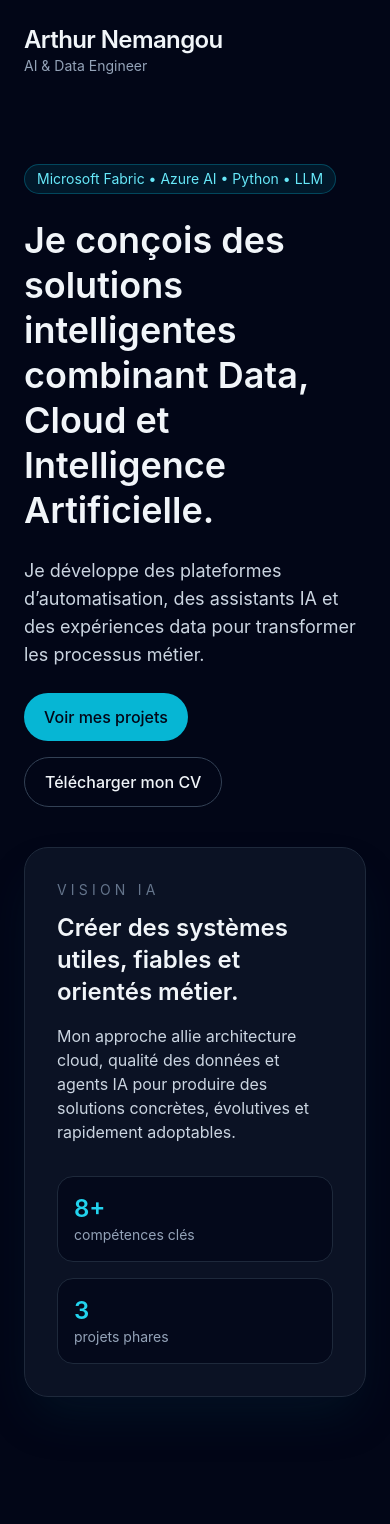
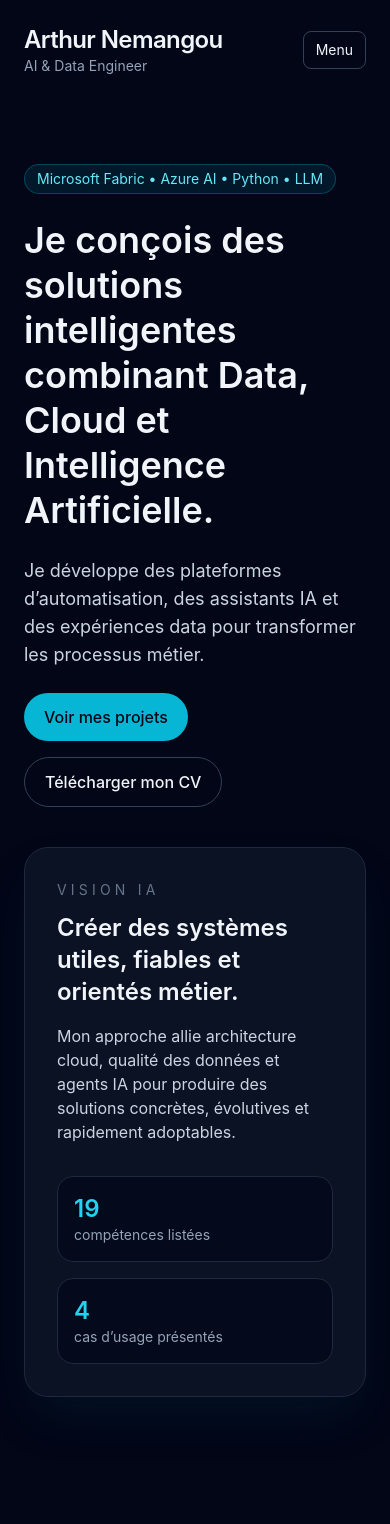
Before and after one commit to NTAF8891/NtafPortfolio, a React (Vite) app: page / in a window 390 px wide. Shown: the top 1524 px of the page. Built offline with nearby package versions, Linux system fonts and the light colour scheme.

Commit message:
Improve portfolio content and mobile navigation

```diff
--- a/src/App.jsx
+++ b/src/App.jsx
@@ -1,3 +1,5 @@
+import { useState } from 'react';
+
 const skills = [
   {
     title: 'IA & LLM',
@@ -23,7 +25,7 @@ const projects = [
     description:
       'Une plateforme de supervision intelligente combinant automatisation, analytics et agents IA pour accélérer la prise de décision opérationnelle.',
     stack: ['Azure', 'Python', 'Fabric', 'Power BI'],
-    result: 'Réduction du temps d’analyse et meilleure visibilité sur les KPIs métiers.',
+    result: 'Faciliter le suivi des indicateurs et la prise de décision opérationnelle.',
     accent: 'Pilotage intelligent',
   },
   {
@@ -31,7 +33,7 @@ const projects = [
     description:
       'Assistant conversationnel basé sur un moteur RAG pour répondre à partir de documents métier avec un contexte fiable et traçable.',
     stack: ['Azure AI', 'Python', 'Streamlit'],
-    result: 'Accélération de l’accès à l’information et amélioration de la qualité des réponses.',
+    result: 'Retrouver plus facilement des informations pertinentes dans des documents métier.',
     accent: 'Recherche documentaire',
   },
   {
@@ -39,7 +41,7 @@ const projects = [
     description:
       'Tableau de bord analytique conçu pour suivre des indicateurs clés, automatiser les rapports et transformer les données brutes en décisions.',
     stack: ['Power BI', 'SQL','Python', 'Fabric'],
-    result: 'Visualisation claire, reporting plus rapide et exploitation plus simple des données.',
+    result: 'Rendre les indicateurs plus lisibles et simplifier le suivi de l’activité.',
     accent: 'Business Intelligence',
   },
   {
@@ -47,26 +49,48 @@ const projects = [
     description:
       'Automatisation de workflows métier avec des agents IA capables d’orchestrer des tâches, d’enrichir des données et de réduire la friction opérationnelle.',
     stack: ['LLM', 'Azure AI', 'Python', 'LangChain'],
-    result: 'Gain de productivité et réduction des tâches répétitives.',
+    result: 'Automatiser certaines tâches répétitives dans des workflows métier.',
     accent: 'Automation',
   },
 ];
 
 function App() {
+  const [isMenuOpen, setIsMenuOpen] = useState(false);
+
+  const closeMenu = () => setIsMenuOpen(false);
+
   return (
     <div className="min-h-screen bg-slate-950 text-slate-100">
-      <header className="mx-auto flex max-w-7xl items-center justify-between px-6 py-6 lg:px-8">
+      <header className="relative mx-auto flex max-w-7xl items-center justify-between px-6 py-6 lg:px-8">
         <div>
           <p className="text-2xl font-semibold tracking-tight">Arthur Nemangou</p>
           <p className="text-sm text-slate-400">AI & Data Engineer</p>
         </div>
-        <nav className="hidden gap-6 text-sm md:flex">
+        <button
+          type="button"
+          className="rounded-lg border border-slate-700 px-3 py-2 text-sm md:hidden"
+          aria-expanded={isMenuOpen}
+          aria-controls="mobile-navigation"
+          onClick={() => setIsMenuOpen((open) => !open)}
+        >
+          {isMenuOpen ? 'Fermer' : 'Menu'}
+        </button>
+        <nav className="hidden gap-6 text-sm md:flex" aria-label="Navigation principale">
           <a href="#about" className="transition hover:text-cyan-400">À propos</a>
           <a href="#skills" className="transition hover:text-cyan-400">Compétences</a>
           <a href="#projects" className="transition hover:text-cyan-400">Projets</a>
           <a href="#blog" className="transition hover:text-cyan-400">Blog</a>
           <a href="#contact" className="transition hover:text-cyan-400">Contact</a>
         </nav>
+        {isMenuOpen && (
+          <nav id="mobile-navigation" className="absolute left-0 right-0 top-full z-10 grid gap-1 border-y border-slate-800 bg-slate-950 px-6 py-3 text-sm md:hidden" aria-label="Navigation mobile">
+            <a href="#about" onClick={closeMenu} className="rounded-lg px-3 py-3 hover:bg-slate-900">À propos</a>
+            <a href="#skills" onClick={closeMenu} className="rounded-lg px-3 py-3 hover:bg-slate-900">Compétences</a>
+            <a href="#projects" onClick={closeMenu} className="rounded-lg px-3 py-3 hover:bg-slate-900">Projets</a>
+            <a href="#blog" onClick={closeMenu} className="rounded-lg px-3 py-3 hover:bg-slate-900">Blog</a>
+            <a href="#contact" onClick={closeMenu} className="rounded-lg px-3 py-3 hover:bg-slate-900">Contact</a>
+          </nav>
+        )}
       </header>
 
       <main>
@@ -99,12 +123,12 @@ function App() {
             </p>
             <div className="mt-8 grid gap-4 sm:grid-cols-2">
               <div className="rounded-2xl border border-slate-800 bg-slate-950/70 p-4">
-                <p className="text-2xl font-semibold text-cyan-400">8+</p>
-                <p className="text-sm text-slate-400">compétences clés</p>
+                <p className="text-2xl font-semibold text-cyan-400">{skills.reduce((total, group) => total + group.items.length, 0)}</p>
+                <p className="text-sm text-slate-400">compétences listées</p>
               </div>
               <div className="rounded-2xl border border-slate-800 bg-slate-950/70 p-4">
-                <p className="text-2xl font-semibold text-cyan-400">3</p>
-                <p className="text-sm text-slate-400">projets phares</p>
+                <p className="text-2xl font-semibold text-cyan-400">{projects.length}</p>
+                <p className="text-sm text-slate-400">cas d’usage présentés</p>
               </div>
             </div>
           </div>
@@ -146,25 +170,25 @@ function App() {
         <section id="projects" className="mx-auto max-w-7xl px-6 py-16 lg:px-8">
           <div className="mb-8 flex flex-col gap-3 lg:flex-row lg:items-end lg:justify-between">
             <div>
-              <p className="text-sm uppercase tracking-[0.3em] text-slate-500">Projets</p>
-              <h2 className="mt-3 text-3xl font-semibold">Des réalisations concrètes, orientées impact</h2>
+              <p className="text-sm uppercase tracking-[0.3em] text-slate-500">Projets & cas d’usage</p>
+              <h2 className="mt-3 text-3xl font-semibold">Des idées de solutions autour de la data et de l’IA</h2>
             </div>
             <p className="max-w-2xl text-slate-300">
-              Chaque projet combine données, automatisation et IA pour créer des solutions utiles, scalables et rapidement adoptables.
+              Voici des exemples de cas d’usage. Ajoute pour chacun un lien, ton rôle et les résultats réels pour en faire des projets de portfolio complets.
             </p>
           </div>
 
           <div className="mb-8 rounded-3xl border border-cyan-500/20 bg-cyan-500/10 p-6 lg:p-8">
             <div className="flex flex-wrap items-center justify-between gap-4">
               <div>
-                <p className="text-sm uppercase tracking-[0.3em] text-cyan-300">Projet phare</p>
+                <p className="text-sm uppercase tracking-[0.3em] text-cyan-300">Exemple de cas d’usage</p>
                 <h3 className="mt-2 text-2xl font-semibold">SmartOps Platform</h3>
                 <p className="mt-3 max-w-2xl text-slate-300">
-                  Une expérience de supervision et d’analytique pensée pour aider les équipes à piloter plus vite, avec une vraie visibilité sur leurs opérations.
+                  Concept de plateforme de supervision qui réunirait automatisation, indicateurs métier et assistance par IA.
                 </p>
               </div>
               <a href="#contact" className="rounded-full border border-cyan-400/40 px-4 py-2 text-sm font-medium text-cyan-200 transition hover:bg-cyan-400/10">
-                Discuter de ce projet
+                Me contacter
               </a>
             </div>
           </div>
@@ -185,7 +209,7 @@ function App() {
                     </span>
                   ))}
                 </div>
-                <p className="mt-5 text-sm text-slate-400">Résultat : {project.result}</p>
+                <p className="mt-5 text-sm text-slate-400">Objectif envisagé : {project.result}</p>
               </article>
             ))}
           </div>
@@ -214,7 +238,8 @@ function App() {
         <section id="blog" className="mx-auto max-w-7xl px-6 py-16 lg:px-8">
           <div className="rounded-3xl border border-slate-800 bg-slate-900/70 p-8">
             <p className="text-sm uppercase tracking-[0.3em] text-slate-500">Blog IA</p>
-            <h2 className="mt-3 text-3xl font-semibold">Articles techniques et réflexions</h2>
+            <h2 className="mt-3 text-3xl font-semibold">Sujets que je souhaite partager</h2>
+            <p className="mt-3 text-slate-300">Idées d’articles à remplacer par des publications réelles lorsqu’elles seront disponibles.</p>
             <div className="mt-6 grid gap-4 md:grid-cols-3">
               <div className="rounded-2xl border border-slate-800 bg-slate-950/70 p-5">
                 <h3 className="font-semibold">Construire un RAG avec Azure AI Foundry</h3>
```
